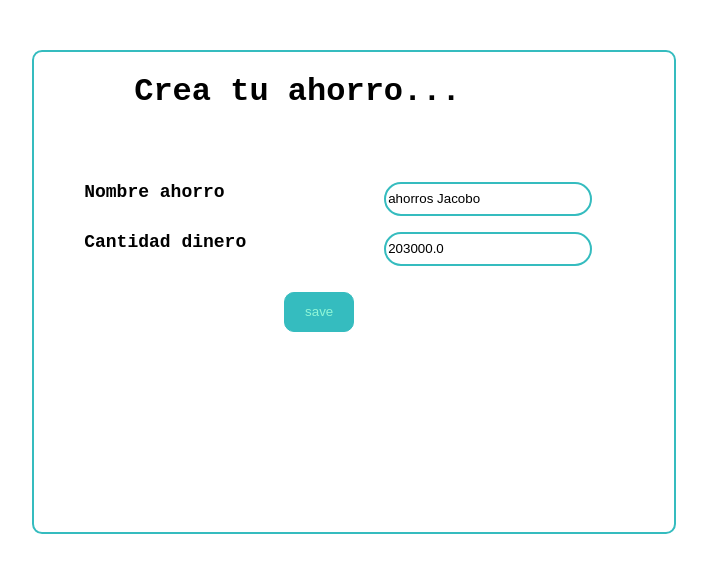
After one commit to jacomc132/app_gastos, a Django app: page /ahorros/6/modificar_ahorro in a window 1280 px wide. The commit adds this page. Shown: the top 573 px of the page, without its empty margins (219-926 px from the left). Run offline with Django 4.2, Linux system fonts and the light colour scheme; data comes from the database, SQL or seed files in the repository; both versions use the stored data as it was after the commit.

Commit message:
Añadí funcionalidad moificar en app ahorros

```diff
--- a/mis_gastos/ahorros/forms.py
+++ b/mis_gastos/ahorros/forms.py
@@ -13,3 +13,4 @@ class formulario_crear_inversion(forms.Form):
     nombre_inversion = forms.CharField(max_length=60, label="Nombre inversión")
     tipo_inversion = forms.ChoiceField(widget=forms.Select, choices=CHOICES, label="Tipo de inversión")
     valor_inversion = forms.FloatField(label="Valor inversión")
+    ROI = forms.IntegerField(label="ROI",max_value=100)
--- a/mis_gastos/ahorros/models.py
+++ b/mis_gastos/ahorros/models.py
@@ -1,4 +1,5 @@
 from django.db import models
+from django.utils import timezone
 
 # Create your models here.
 
@@ -20,6 +21,8 @@ class Inversion(models.Model):
     ahorro_id = models.ForeignKey(Ahorro, on_delete=models.CASCADE)
     tipo_inversion = models.CharField(max_length = 50)
     valor_inversion = models.FloatField(default=0)
+    fecha_creacion = models.DateTimeField(default=timezone.now())
+    ROI = models.IntegerField(default=0)
 
     def __str__(self):
         return self.nombre_inversion
--- a/mis_gastos/ahorros/static/styles/estilos_ahorros.css
+++ b/mis_gastos/ahorros/static/styles/estilos_ahorros.css
@@ -574,3 +574,35 @@ select{
     color:var(--color7);
     text-decoration:none;
 }
+
+.modificar{
+    border-style:none;
+    border-color:none;
+    text-decoration:none;
+}
+
+.eliminar{
+    border-style:none;
+    border-color:none;
+    text-decoration:none;
+
+}
+
+.contenedor_ahorros{
+    display:grid;
+    grid-template-columns:60% 5% 5%;
+}
+
+.contenedor_elemento_categoria{
+    grid-column:1/2;
+}
+
+.eliminar_ahorro{
+    text-decoration:none;
+    grid-column:2/3;
+}
+
+.modificar_ahorro{
+    text-decoration:none;
+    grid-column:3/4;
+}
--- /dev/null
+++ b/mis_gastos/ahorros/templates/modificar_ahorro.html
@@ -0,0 +1,28 @@
+{% load static %}
+<!DOCTYPE html>
+<html lang="en">
+<head>
+    <meta charset="UTF-8">
+    <meta http-equiv="X-UA-Compatible" content="IE=edge">
+    <meta name="viewport" content="width=device-width, initial-scale=1.0">
+    <link rel="stylesheet" href="{% static '/styles/estilos_ahorros.css' %}">
+    <title>modificar_ahorro</title>
+</head>
+<body>
+
+    <div class="contenido" id="formulario_crear_ahorro">
+        <h1 id="titulo_crear_ahorro">Crea tu ahorro...</h1>
+        <form method="POST">
+            {% csrf_token %}
+            <label for="nombre_ahorro">Nombre ahorro</label>
+            <input value="{{ahorro.nombre_ahorro}}" type="text" name="nombre_ahorro" id="nombre_ahorro">
+
+            <label for="cantidad_dinero">Cantidad dinero</label>
+            <input value="{{ahorro.cantidad_dinero}}" type="number" name="cantidad_dinero" id="cantidad_dinero">
+
+            <button class="boton_crear">save</button>
+        </form>
+    </div>
+
+</body>
+</html>
--- a/mis_gastos/ahorros/urls.py
+++ b/mis_gastos/ahorros/urls.py
@@ -6,5 +6,9 @@ urlpatterns = [
     path("", views.ahorros, name="ahorros"),
     path("crear_ahorro", views.crear_ahorro , name="crear_ahorro"),
     path("<int:id_ahorro>",views.ahorro_actual, name="ahorro_actual"),
-    path("<int:id_ahorro>/crear_inversion",views.crear_inversion, name="crear_inversion")
+    path("<int:id_ahorro>/crear_inversion",views.crear_inversion, name="crear_inversion"),
+    path("<int:id_ahorro>/eliminar_ahorro",views.eliminar_ahorro, name="eliminar_ahorro"),
+    path("<int:id_ahorro>/modificar_ahorro",views.modificar_ahorro, name="modificar_ahorro"),
+    path("<int:id_ahorro>/<int:id_inversion>/eliminar_inversion",views.eliminar_inversion,name="eliminar_inversion"),
+    path("<int:id_ahorro>/<int:id_inversion>/modificar_inversion",views.modificar_inversion,name="modificar_inversion")
 ]
--- a/mis_gastos/ahorros/views.py
+++ b/mis_gastos/ahorros/views.py
@@ -4,6 +4,7 @@ from .forms import formulario_crear_ahorro, formulario_crear_inversion
 from .models import Ahorro,Inversion
 from django.utils import timezone
 from billetera.models import Billetera,Ingreso, Gasto
+from datetime import date
 
 # Create your views here.
 def ahorros(request):
@@ -25,11 +26,13 @@ def crear_ahorro(request):
 
 
 
+
 def ahorro_actual(request,id_ahorro):
     ahorro = Ahorro.objects.get(pk=id_ahorro)
     billeteras_ahorro = Billetera.objects.filter(ahorro_id=id_ahorro)
     inversiones_ahorro = Inversion.objects.filter(ahorro_id=id_ahorro)
     return render(request,'ahorro_actual.html',{'ahorro':ahorro,'billeteras_ahorro':billeteras_ahorro,'inversiones_ahorro':inversiones_ahorro})
+
 
 
 
@@ -39,7 +42,60 @@ def crear_inversion(request,id_ahorro):
 
     elif request.method == 'POST':
         ahorro_seleccionado = Ahorro.objects.get(pk=id_ahorro)
-        nueva_inversion = Inversion(nombre_inversion=request.POST['nombre_inversion'],ahorro_id= ahorro_seleccionado,tipo_inversion=request.POST['tipo_inversion'],valor_inversion=request.POST['valor_inversion'])
+        nueva_inversion = Inversion(nombre_inversion=request.POST['nombre_inversion'],ahorro_id= ahorro_seleccionado,tipo_inversion=request.POST['tipo_inversion'],valor_inversion=request.POST['valor_inversion'],fecha_creacion=timezone.now(),ROI=request.POST["ROI"])
         nueva_inversion.save()
-        ahorro_seleccionado.cantidad_dinero = ahorro_seleccionado.cantidad_dinero - nueva_inversion.valor_inversion
+        ahorro_seleccionado.cantidad_dinero = ahorro_seleccionado.cantidad_dinero - float(nueva_inversion.valor_inversion)
+        ahorro_seleccionado.save()
         return redirect(f'/ahorros/{id_ahorro}')
+
+
+
+
+def eliminar_ahorro(request,id_ahorro):
+    ahorro = Ahorro.objects.get(pk = id_ahorro)
+    ahorro.delete()
+    return redirect(f'/ahorros')
+
+
+
+
+def modificar_ahorro(request,id_ahorro):
+    ahorro = Ahorro.objects.get(pk=id_ahorro)
+
+    if request.method == "GET":
+        return render(request,'modificar_ahorro.html',{'ahorro':ahorro})
+
+
+    elif request.method=="POST":
+        ahorro.nombre_ahorro = request.POST['nombre_ahorro']
+        ahorro.cantidad_dinero = request.POST['cantidad_dinero']
+        ahorro.save()
+        return redirect(f"/ahorros")
+
+
+
+def eliminar_inversion(request,id_ahorro,id_inversion):
+    ahorro = Ahorro.objects.get(pk=id_ahorro)
+    inversion=Inversion.objects.get(pk=id_inversion)
+    ahorro.cantidad_dinero = float(ahorro.cantidad_dinero) + float(inversion.valor_inversion)
+    ahorro.save()
+    inversion.delete()
+    return redirect(f'/ahorros/{id_ahorro}')
+
+
+
+
+def modificar_inversion(request,id_ahorro,id_inversion):
+    ahorro = Ahorro.objects.get(pk=id_ahorro)
+    inversion = Inversion.objects.get(pk=id_inversion)
+
+    if request.method == 'GET':
+        return render(request,'modificar_inversion.html',{'ahorro':ahorro,'inversion':inversion})
+
+    elif request.method == 'POST':
+        inversion.nombre_inversion = request.POST["nombre_inversion"]
+        inversion.tipo_inversion = request.POST['tipo_inversion']
+        inversion.valor_inversion = request.POST['valor_inversion']
+        inversion.ROI = request.POST['ROI']
+        inversion.save()
+        return redirect(f"/ahorros/{ahorro.pk}")
--- a/mis_gastos/billetera/templates/categoria_actual.html
+++ b/mis_gastos/billetera/templates/categoria_actual.html
@@ -34,6 +34,8 @@
             <td>{{i.pk}}</td>
             <td>{{i.descripcion}}</td>
             <td>{{i.valor}}</td>
+            <td class="contenedor_eliminar_ingreso_gasto"><a class="eliminar_ingreso_gasto" href="/billetera/{{billetera.pk}}/{{categoria.tipo_categoria}}/{{categoria.pk}}/{{i.pk}}/eliminar_ingreso_gasto">❌</a></td>
+            <td class="contenedor_modificar_ingreso_gasto"><a class="modificar_ingreso_gasto" href="">✏️</a></td>
         </tr>
         {% endfor %}
     </table>
--- a/mis_gastos/billetera/templates/crear_ingreso_gasto.html
+++ b/mis_gastos/billetera/templates/crear_ingreso_gasto.html
@@ -9,6 +9,7 @@
     <title>crear_ingreso_gasto</title>
 </head>
 <body>
+
     <div class="contenido">
         <h1 id="titulo_crear_ingreso">Estás en la página para crear {{categoria.tipo_categoria}}</h1>
         <h2 id="subtitulo_crear_ingreso">Categoría: {{categoria.nombre_categoria}}</h2>
--- a/mis_gastos/billetera/urls.py
+++ b/mis_gastos/billetera/urls.py
@@ -10,4 +10,7 @@ urlpatterns = [
     path("<int:ruta_billetera>/<str:categoria_type>/crear_categoria",views.crear_categoria, name="crear_categoria"),
     path("<int:ruta_billetera>/<str:categoria_type>/<int:categoria_id>",views.categoria_actual, name = "categoria_actual"),
     path("<int:ruta_billetera>/<str:categoria_type>/<int:categoria_id>/crear_ingreso_gasto",views.crear_ingreso_gasto, name="crear_ingreso_gasto"),
+    path("eliminar_billetera/<int:ruta_billetera>",views.eliminar_billetera,name="eliminar_billetera"),
+    path("<int:ruta_billetera>/<str:categoria_type>/<int:categoria_id>/eliminar_categoria",views.eliminar_categoria, name="eliminar_categoria"),
+    path("<int:ruta_billetera>/<str:categoria_type>/<int:categoria_id>/<int:ingreso_gasto_id>/eliminar_ingreso_gasto",views.eliminar_ingreso_gasto, name="eliminar_ingreso_gasto")
 ]
```
Also changed, not shown: mis_gastos/ahorros/templates/ahorro_actual.html (+7 -1 lines), mis_gastos/ahorros/templates/ahorros.html (+7 -3 lines), mis_gastos/ahorros/templates/modificar_inversion.html (added, +39 -0 lines), mis_gastos/billetera/static/styles/main.css (+52 -0 lines), mis_gastos/billetera/templates/billetera.html (+5 -3 lines), mis_gastos/billetera/templates/ingresos_gastos.html (+6 -2 lines), mis_gastos/billetera/views.py (+59 -1 lines), mis_gastos/ahorros/migrations/0006_inversion_roi_inversion_fecha_creacion.py (added), mis_gastos/ahorros/migrations/0007_alter_inversion_fecha_creacion.py (added), mis_gastos/billetera/migrations/0011_alter_billetera_ahorro_id.py (added), mis_gastos/db.sqlite3.
